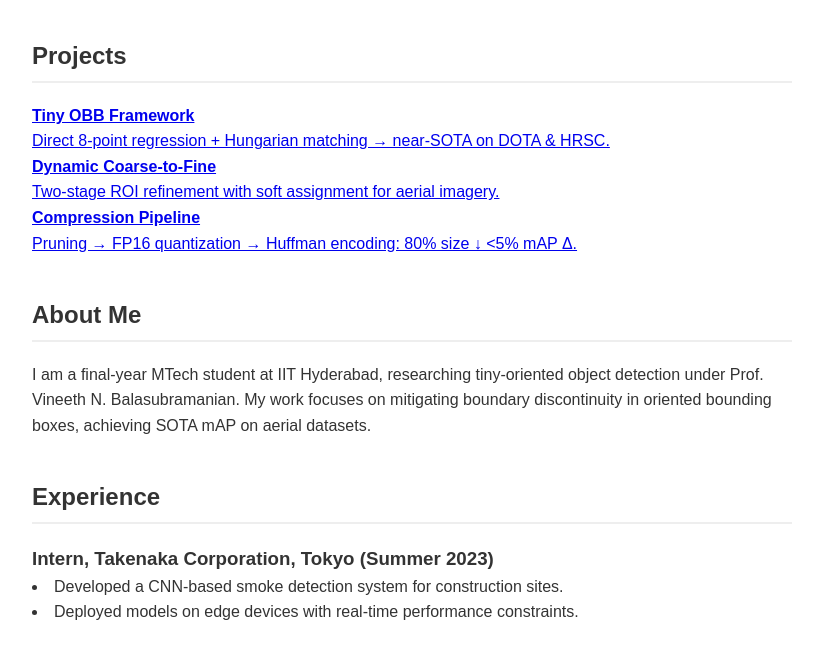
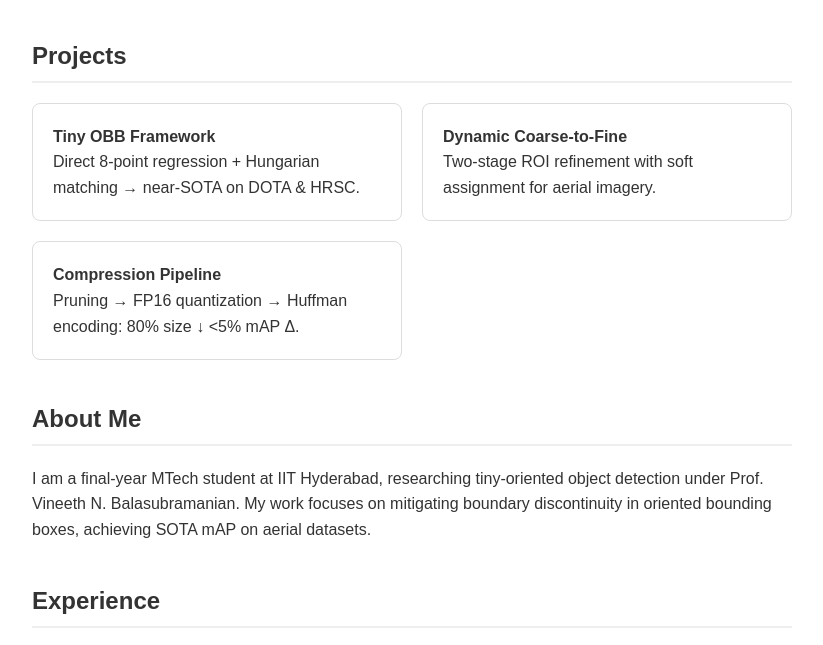
Before and after one commit to Nikhil-Kumar-Patel/nikhil-kumar-patel.github.io, a plain HTML site: page index.html in a window 1280 px wide. Shown: the part 143-788 px from the top of the page, without its empty margins (228-1051 px from the left). Drawn offline with Linux system fonts and the light colour scheme.

Commit message:
style.css

```diff
--- a/css/style.css
+++ b/css/style.css
@@ -9,6 +9,28 @@ body {
   max-width: 800px;
   margin: auto;
 }
+
+.projects-grid {
+  display: grid;
+  grid-template-columns: repeat(auto-fit, minmax(250px, 1fr));
+  gap: 20px;
+}
+
+.project-card {
+  display: block;               /* makes the entire card clickable */
+  padding: 20px;
+  border: 1px solid #ddd;
+  border-radius: 8px;
+  text-decoration: none;        /* remove the default blue underline */
+  color: inherit;               /* keep your body text color */
+  transition: transform 0.2s, box-shadow 0.2s;
+}
+
+.project-card:hover {
+  transform: translateY(-4px);
+  box-shadow: 0 4px 8px rgba(0,0,0,0.1);
+}
+
 
 header, section, footer {
   margin-bottom: 40px;
```
